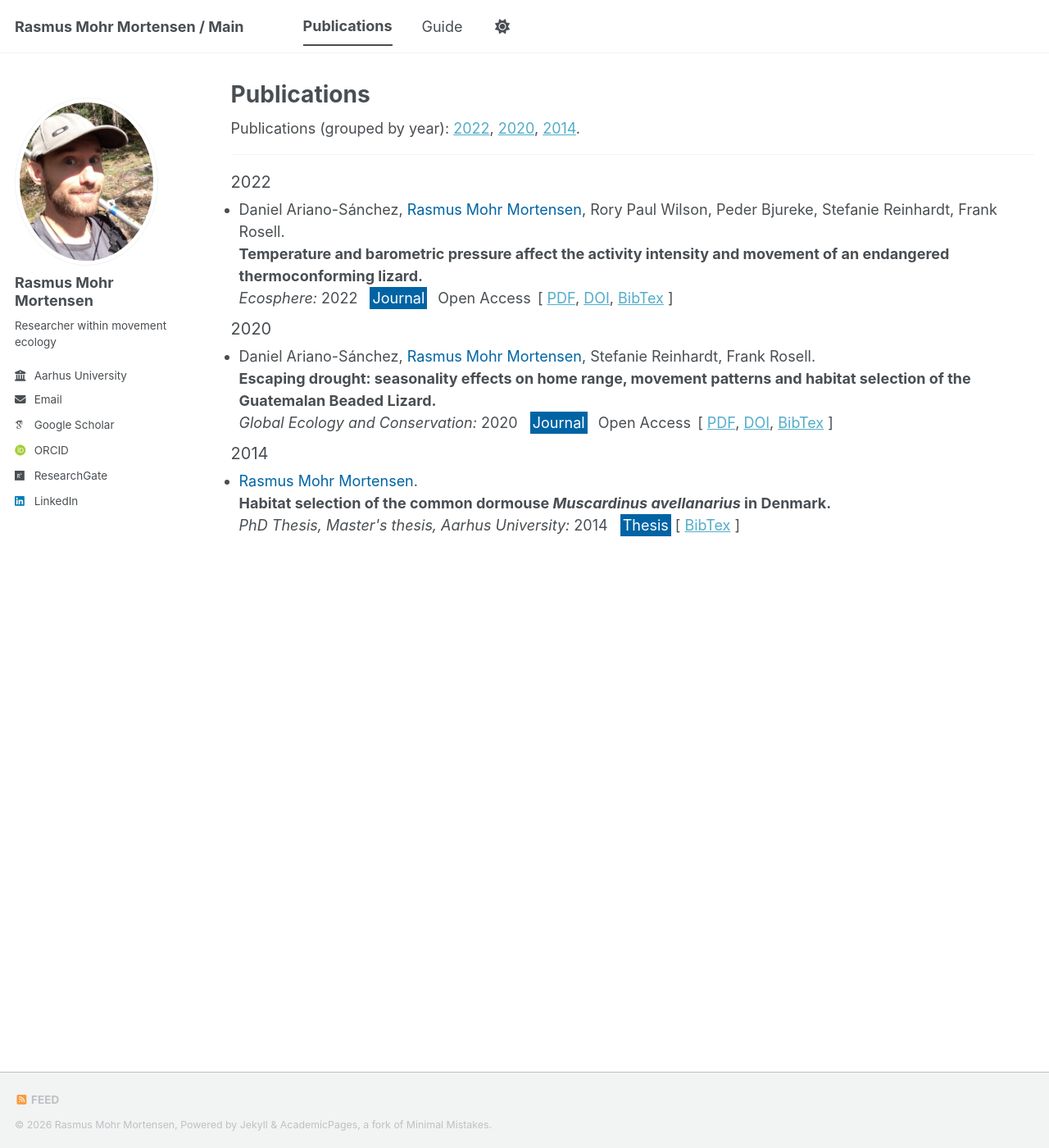
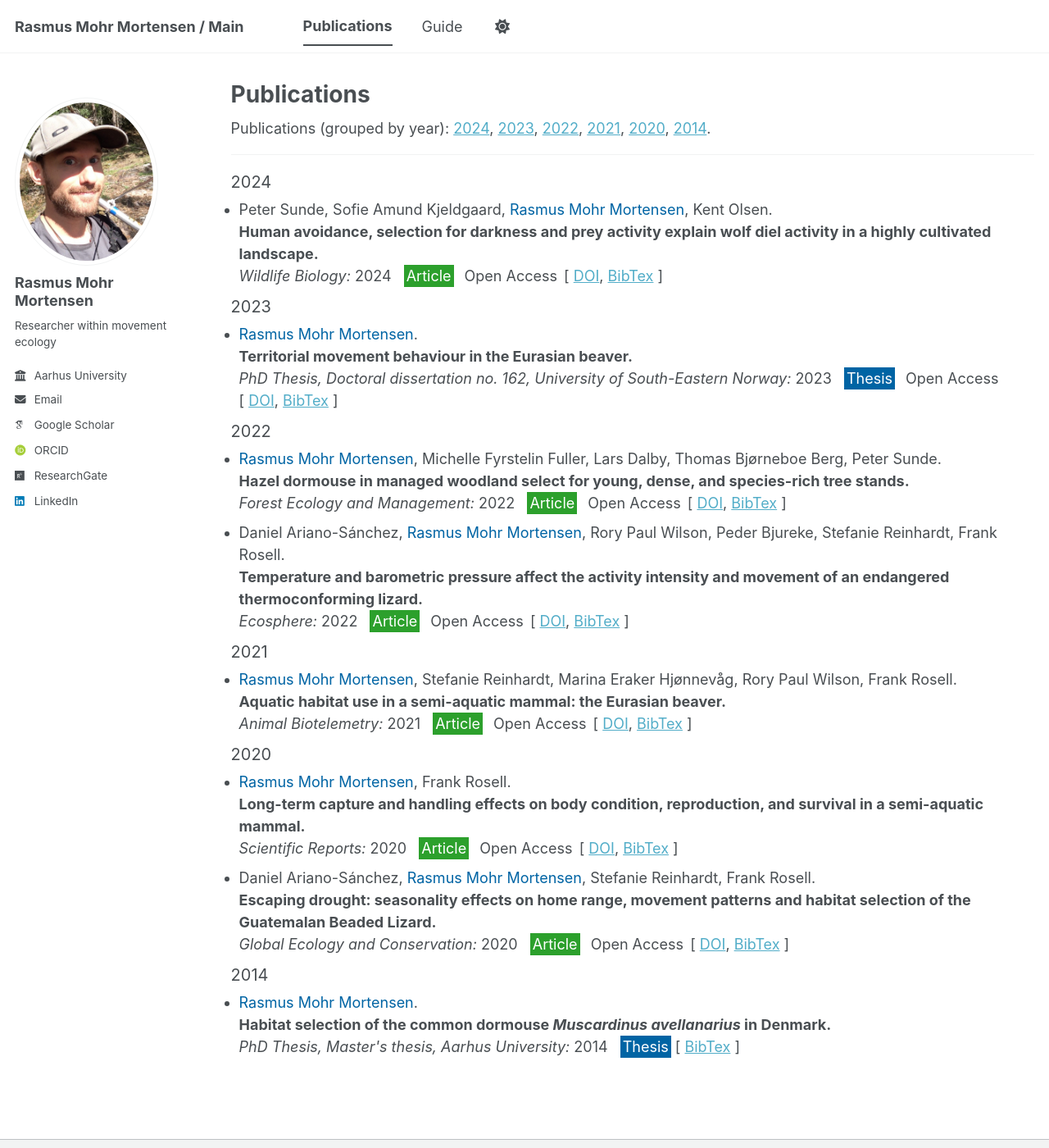
Before and after one commit to rasmusmohrmortensen/rasmusmohrmortensen.github.io, a Jekyll site: the page built from _pages/publications2.html, in a window 1280 px wide and 1400 px high. Shown: the whole window at 82% size. Built offline with Jekyll 4.4.1, drawn with Linux system fonts in a browser that asks for light colours; some web fonts are replaced; a script bundle is joined from its source files by our own code; library files that are not in the unit come from our copies.

Commit message:
Update papers.yml

```diff
--- a/_data/bibere/papers.yml
+++ b/_data/bibere/papers.yml
@@ -1,3 +1,135 @@
+paper0006:
+  type: "Article"
+  title: "Human avoidance, selection for darkness and prey activity explain wolf diel activity in a highly cultivated landscape"
+  venue: "Wildlife Biology"
+  year: 2024
+  authors:
+    - "Peter Sunde"
+    - "Sofie Amund Kjeldgaard"
+    - "Rasmus Mohr Mortensen"
+    - "Kent Olsen"
+  links:
+#    - name: "PDF"
+#      link: "/files/paper.pdf"
+    - name: "DOI"
+      link: "https://doi.org/10.1002/wlb3.01251"
+  note: ""
+  emphasis: ""
+  extraTags: "Open Access"
+
+PHD:
+  type: "Thesis"
+  title: "Territorial movement behaviour in the Eurasian beaver"
+  venue: "Doctoral dissertation no. 162, University of South-Eastern Norway"
+  year: 2023
+  authors:
+    - "Rasmus Mohr Mortensen"
+  links:
+#    - name: "PDF"
+#      link: "/files/paper.pdf"
+    - name: "DOI"
+      link: "https://hdl.handle.net/11250/3069039"
+  note: ""
+  emphasis: ""
+  extraTags: "Open Access"
+
+paper0005:
+  type: "Article"
+  title: "Hazel dormouse in managed woodland select for young, dense, and species-rich tree stands"
+  venue: "Forest Ecology and Management"
+  year: 2022
+  authors:
+    - "Rasmus Mohr Mortensen"
+    - "Michelle Fyrstelin Fuller"
+    - "Lars Dalby"
+    - "Thomas Bjørneboe Berg"
+    - "Peter Sunde"
+  links:
+#    - name: "PDF"
+#      link: "/files/paper.pdf"
+    - name: "DOI"
+      link: "https://doi.org/10.1016/j.foreco.2022.120348"
+  note: ""
+  emphasis: ""
+  extraTags: "Open Access"
+
+paper0004:
+  type: "Article"
+  title: "Temperature and barometric pressure affect the activity intensity and movement of an endangered thermoconforming lizard"
+  venue: "Ecosphere"
+  year: 2022
+  authors:
+    - "Daniel Ariano-Sánchez"
+    - "Rasmus Mohr Mortensen"
+    - "Rory Paul Wilson"
+    - "Peder Bjureke"
+    - "Stefanie Reinhardt"
+    - "Frank Rosell"
+  links:
+#    - name: "PDF"
+#      link: "/files/paper.pdf"
+    - name: "DOI"
+      link: "https://doi.org/10.1002/ecs2.3990"
+  note: ""
+  emphasis: ""
+  extraTags: "Open Access"
+
+paper0003:
+  type: "Article"
+  title: "Aquatic habitat use in a semi-aquatic mammal: the Eurasian beaver"
+  venue: "Animal Biotelemetry"
+  year: 2021
+  authors:
+    - "Rasmus Mohr Mortensen"
+    - "Stefanie Reinhardt"
+    - "Marina Eraker Hjønnevåg"
+    - "Rory Paul Wilson"
+    - "Frank Rosell"
+  links:
+#    - name: "PDF"
+#      link: "/files/paper.pdf"
+    - name: "DOI"
+      link: "https://doi.org/10.1186/s40317-021-00259-7"
+  note: ""
+  emphasis: ""
+  extraTags: "Open Access"
+
+paper0002:
+  type: "Article"
+  title: "Long-term capture and handling effects on body condition, reproduction, and survival in a semi-aquatic mammal"
+  venue: "Scientific Reports"
+  year: 2020
+  authors:
+    - "Rasmus Mohr Mortensen"
+    - "Frank Rosell"
+  links:
+#    - name: "PDF"
+#      link: "/files/paper.pdf"
+    - name: "DOI"
+      link: "https://doi.org/10.1038/s41598-020-74933-w"
+  note: ""
+  emphasis: ""
+  extraTags: "Open Access"
+
+paper0001:
+  type: "Article"
+  title: "Escaping drought: seasonality effects on home range, movement patterns and habitat selection of the Guatemalan Beaded Lizard"
+  venue: "Global Ecology and Conservation"
+  year: 2020
+  authors:
+    - "Daniel Ariano-Sánchez"
+    - "Rasmus Mohr Mortensen"
+    - "Stefanie Reinhardt"
+    - "Frank Rosell"
+  links:
+#    - name: "PDF"
+#      link: "/files/paper.pdf"
+    - name: "DOI"
+      link: "https://doi.org/10.1016/j.gecco.2020.e01178"
+  note: ""
+  emphasis: ""
+  extraTags: "Open Access"
+
 MSc:
   type: "Thesis"
   title: "Habitat selection of the common dormouse <i>Muscardinus avellanarius</i> in Denmark"
@@ -13,43 +145,3 @@ MSc:
   note: ""
   emphasis: ""
   extraTags: ""
-
-paper1:
-  type: "Journal"
-  title: "Escaping drought: seasonality effects on home range, movement patterns and habitat selection of the Guatemalan Beaded Lizard"
-  venue: "Global Ecology and Conservation"
-  year: 2020
-  authors:
-    - "Daniel Ariano-Sánchez"
-    - "Rasmus Mohr Mortensen"
-    - "Stefanie Reinhardt"
-    - "Frank Rosell"
-  links:
-    - name: "PDF"
-#      link: "/files/paper.pdf"
-    - name: "DOI"
-      link: "https://doi.org/10.1016/j.gecco.2020.e01178"
-  note: ""
-  emphasis: ""
-  extraTags: "Open Access"
-
-paper2:
-  type: "Journal"
-  title: "Temperature and barometric pressure affect the activity intensity and movement of an endangered thermoconforming lizard"
-  venue: "Ecosphere"
-  year: 2022
-  authors:
-    - "Daniel Ariano-Sánchez"
-    - "Rasmus Mohr Mortensen"
-    - "Rory Paul Wilson"
-    - "Peder Bjureke"
-    - "Stefanie Reinhardt"
-    - "Frank Rosell"
-  links:
-    - name: "PDF"
-#      link: "/files/paper.pdf"
-    - name: "DOI"
-      link: "https://doi.org/10.1002/ecs2.3990"
-  note: ""
-  emphasis: ""
-  extraTags: "Open Access"
```
